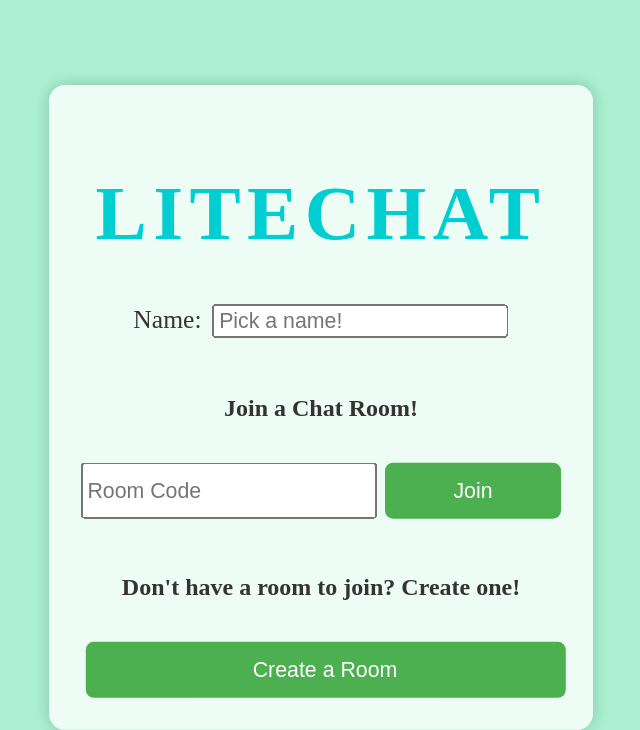
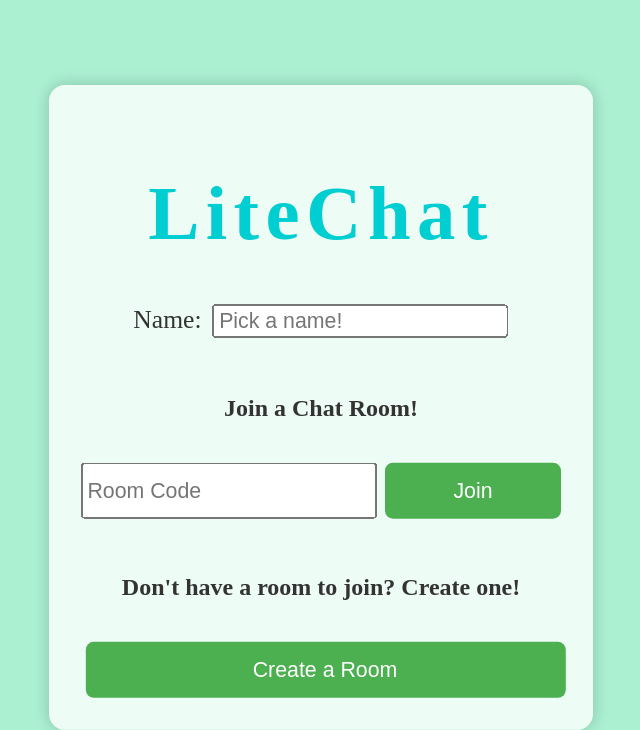
Before and after one commit to joewang705/litechat, a Flask app: page / in a window 1280 px wide. Shown: the top 730 px of the page, without its empty margins (319-959 px from the left). Run offline with Flask 3, Linux system fonts and the light colour scheme; some libraries are stand-ins or nearby versions.

Commit message:
final commit

```diff
--- a/static/css/style.css
+++ b/static/css/style.css
@@ -132,7 +132,6 @@ body {
     font-size: 3rem; /* Adjust the font size as needed */
     color: #00CED1; /* Choose your preferred flashy color (e.g., magenta) */
     text-align: center;
-    text-transform: uppercase; /* Uppercase the text for added emphasis */
     letter-spacing: 4px; /* Add letter spacing for a bold look */
     margin-bottom: 10px; /* Add some spacing below the title */
     /* You can also add animations, gradients, or other effects for additional flashiness */
```
